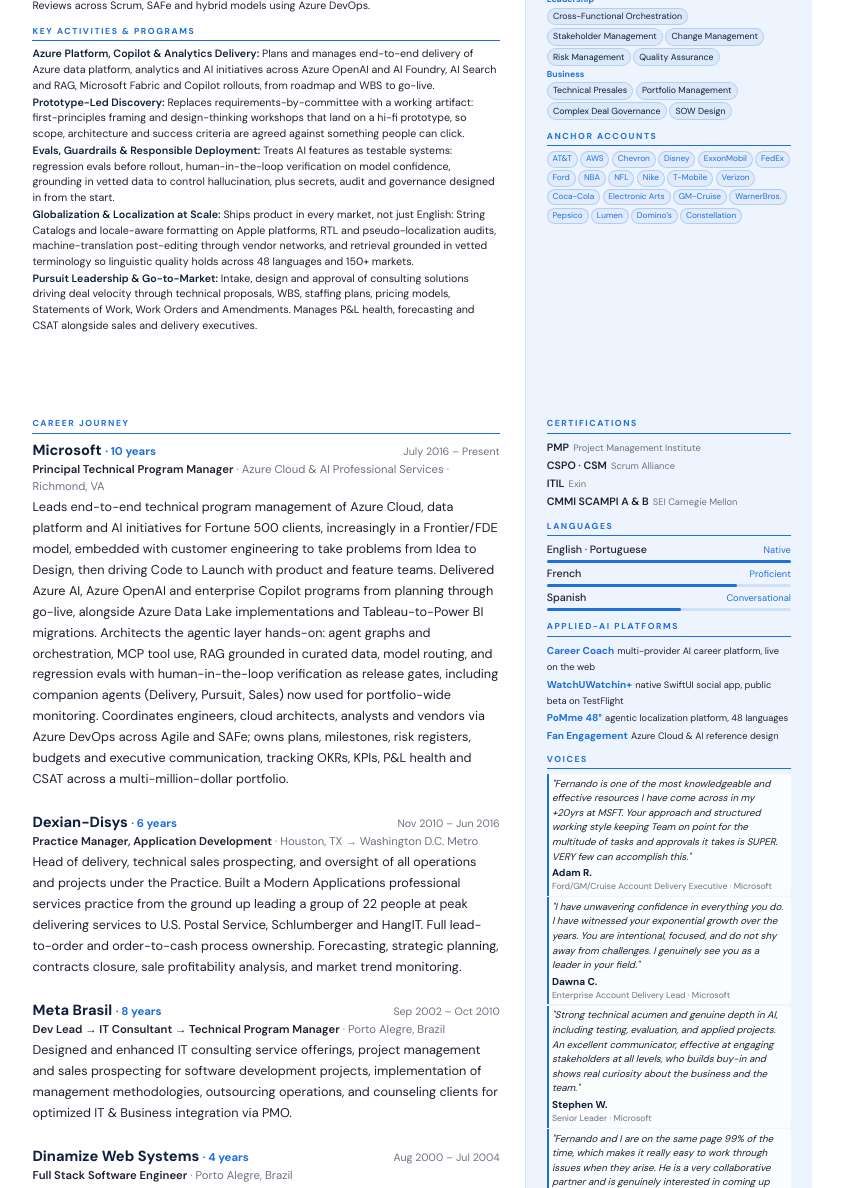
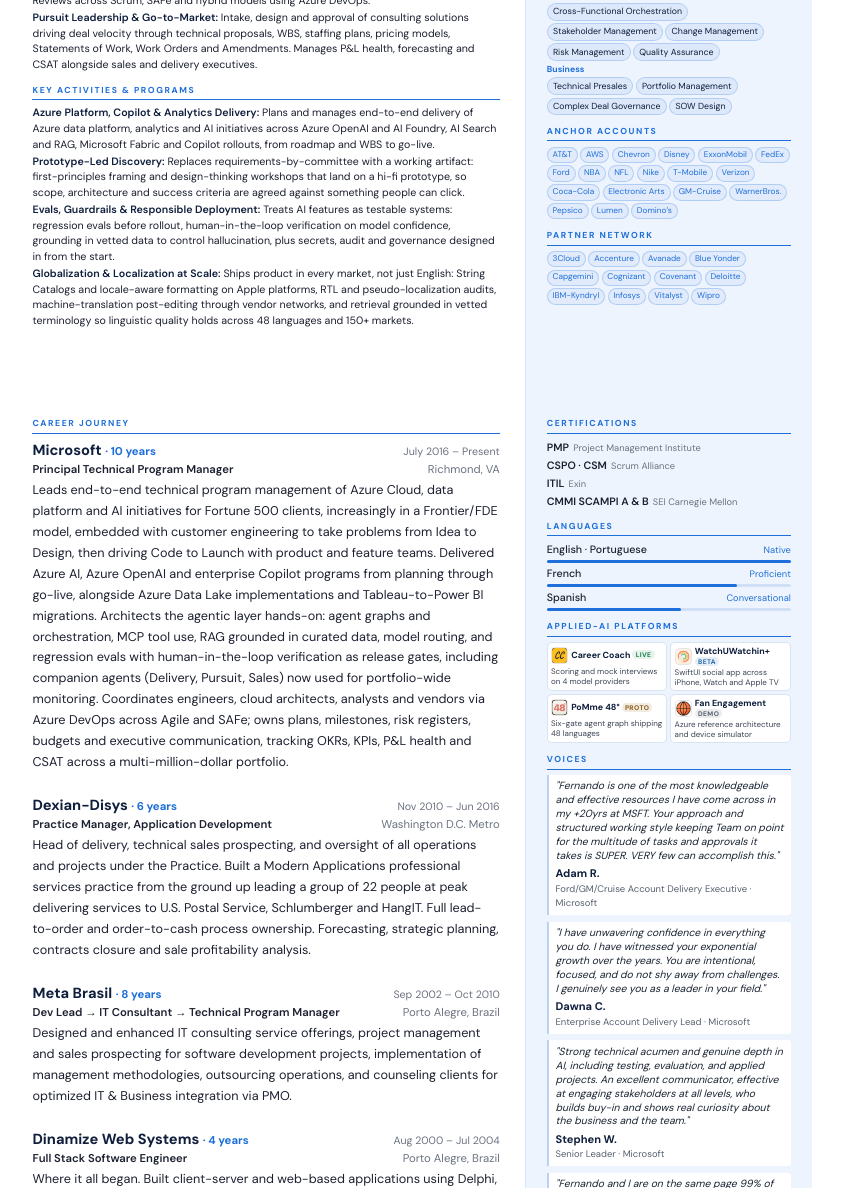
Before and after one commit to fefoabreu/fefoabreu.github.io, a plain HTML site: page resumes/resume-sr-tech-pm.html in a window 1280 px wide. Shown: the part 658-1846 px from the top of the page, without its empty margins (4-847 px from the left). Drawn offline with Linux system fonts and the light colour scheme.

Commit message:
Sr Tech PM: LinkedIn-style banner, PDF-matched Voices, 2x2 app-tile platforms, Partner Network, right-aligned locations

```diff
--- a/resumes/resume-sr-tech-pm.html
+++ b/resumes/resume-sr-tech-pm.html
@@ -73,22 +73,25 @@
       margin-top: .15rem;
       letter-spacing: .02em;
     }
-    .header-contact {
-      display: flex;
-      flex-wrap: wrap;
-      gap: .2rem .9rem;
-      margin-top: .3rem;
+    /* Name and credential chips share the first line, LinkedIn-style */
+    .header-top {
+      display: flex; align-items: center;
+      gap: .7rem; flex-wrap: wrap;
+    }
+    /* Two contact rows on a shared column grid so the items tabulate */
+    .header-grid {
+      display: grid;
+      grid-template-columns: 1.35fr 1.25fr 1fr;
+      gap: .16rem .6rem;
+      margin-top: .34rem;
       font-size: 7.5pt;
       color: rgba(255,255,255,.68);
     }
-    .header-contact a { color: rgba(255,255,255,.68); text-decoration: none; }
-    /* Second contact row (phone + location) sits tighter under the links */
-    .header-contact-2 { margin-top: .1rem; }
+    .header-grid a { color: rgba(255,255,255,.68); text-decoration: none; }
     .cert-tags {
       display: flex;
       flex-wrap: wrap;
       gap: .25rem;
-      margin-top: .18rem;
     }
     .cert-tag {
       font-size: 6.5pt;
@@ -185,8 +188,11 @@
       color: var(--text-muted);
       margin-top: .05rem;
       margin-bottom: .1rem;
+      display: flex; justify-content: space-between;
+      align-items: baseline; gap: .6rem;
     }
     .job-meta strong { font-weight: 600; color: var(--text); }
+    .job-loc { white-space: nowrap; }
     .job-desc {
       font-size: 9.5pt;
       color: var(--text);
@@ -226,13 +232,46 @@
     .achievement-star { color: var(--gold); font-size: 9pt; flex-shrink: 0; margin-top: 1px; }
     .achievement p { font-size: 7pt; color: var(--text); line-height: 1.4; }
 
-    /* ── SIDEBAR: APPLIED-AI PLATFORMS (honorable mention) ── */
-    .proj { margin-bottom: .1rem; line-height: 1.34; }
-    .proj-name {
-      font-size: 7.5pt; font-weight: 700; color: var(--blue);
+    /* ── SIDEBAR: APPLIED-AI PLATFORMS (2x2 app tiles) ── */
+    .app-grid {
+      display: grid;
+      grid-template-columns: 1fr 1fr;
+      gap: .16rem .2rem;
+    }
+    .app-tile {
+      display: grid;
+      grid-template-columns: 17px 1fr;
+      column-gap: .2rem; row-gap: .1rem;
+      align-items: center;
       text-decoration: none;
+      background: #ffffff;
+      border: 1px solid rgba(43,108,176,.18);
+      border-radius: 5px;
+      padding: .18rem .2rem;
     }
-    .proj-desc { font-size: 7pt; color: var(--text); }
+    .app-ico {
+      width: 17px; height: 17px; border-radius: 4px;
+      flex-shrink: 0; object-fit: cover;
+      border: .5px solid rgba(0,0,0,.10);
+    }
+    .app-name {
+      font-size: 6.6pt; font-weight: 700; color: #0f1f3d;
+      line-height: 1.18;
+    }
+    .app-state {
+      font-size: 5pt; font-weight: 700; letter-spacing: .06em;
+      text-transform: uppercase; border-radius: 6px;
+      padding: 0 .2rem; vertical-align: .5px; white-space: nowrap;
+    }
+    .app-state.live  { color: #1a7f4b; background: rgba(26,127,75,.10); }
+    .app-state.beta  { color: #2b6cb0; background: rgba(43,108,176,.12); }
+    .app-state.proto { color: #8a5a12; background: rgba(138,90,18,.12); }
+    .app-state.demo  { color: #57606f; background: rgba(87,96,111,.12); }
+    .app-desc {
+      grid-column: 1 / -1;
+      font-size: 6pt; color: #3b4454;
+      line-height: 1.22;
+    }
 
     /* ── SIDEBAR: CLIENT TAGS ─────────────────────────── */
     .client-tags {
@@ -283,21 +322,24 @@
     }
 
     /* ── SIDEBAR: TESTIMONIALS ────────────────────────── */
+    /* Measured from the Partner Commercial Lead PDF: solid white card,
+       soft #b9d2f2 rail, roomier gaps and larger quote type. */
     .testimonial {
-      background: rgba(255,255,255,.72);
-      border-left: 2.5px solid var(--blue);
-      padding: .15rem .2rem;
-      margin-bottom: .1rem;
-      border-radius: 0 4px 4px 0;
+      background: #ffffff;
+      border-left: 2.5px solid #b9d2f2;
+      padding: .28rem .42rem .3rem;
+      margin-bottom: .42rem;
+      border-radius: 0 3px 3px 0;
     }
+    .testimonial:last-child { margin-bottom: 0; }
     .testimonial-text {
-      font-size: 7.3pt;
+      font-size: 7.8pt;
       font-style: italic;
-      color: var(--text);
-      line-height: 1.5;
+      color: #1a2433;
+      line-height: 1.34;
     }
-    .testimonial-author { font-size: 7.5pt; font-weight: 700; color: var(--navy); margin-top: .08rem; }
-    .testimonial-role   { font-size: 6.5pt; color: var(--text-muted); }
+    .testimonial-author { font-size: 8.3pt; font-weight: 700; color: #0f1f3d; margin-top: .14rem; }
+    .testimonial-role   { font-size: 7.1pt; color: #57606f; }
 
     /* ── SIDEBAR: HOBBIES ─────────────────────────────── */
     .hobby-item {
@@ -330,24 +372,24 @@
 
   <header class="header">
     <div class="header-text">
-      <div class="header-name">Fernando Abreu</div>
-      <div class="header-contact">
-        <a href="mailto:fefoabreu@gmail.com">fefoabreu@gmail.com</a>
+      <div class="header-top">
+        <div class="header-name">Fernando Abreu</div>
+        <div class="cert-tags">
+          <span class="cert-tag">PMP</span>
+          <span class="cert-tag">CSPO</span>
+          <span class="cert-tag">CSM</span>
+          <span class="cert-tag">ITIL</span>
+          <span class="cert-tag">CMMI</span>
+          <span class="cert-tag">MBA</span>
+        </div>
+      </div>
+      <div class="header-grid">
         <a href="https://fefoabreu.me">fefoabreu.me</a>
         <a href="https://github.com/fefoabreu">github.com/fefoabreu</a>
         <a href="https://linkedin.com/in/fefoabreu">linkedin.com/in/fefoabreu</a>
-      </div>
-      <div class="header-contact header-contact-2">
-        <span>📞 804.773.5483</span>
-        <span>📍 Richmond, VA</span>
-      </div>
-      <div class="cert-tags">
-        <span class="cert-tag">PMP</span>
-        <span class="cert-tag">CSPO</span>
-        <span class="cert-tag">CSM</span>
-        <span class="cert-tag">ITIL</span>
-        <span class="cert-tag">CMMI</span>
-        <span class="cert-tag">MBA</span>
+        <a href="mailto:fefoabreu@gmail.com">fefoabreu@gmail.com</a>
+        <span>804.773.5483</span>
+        <span>Richmond, VA</span>
       </div>
     </div>
     <img src="../assets/profile.jpg" alt="Fernando Abreu" class="header-photo" />
@@ -370,6 +412,7 @@
           <li><strong>Agentic Architecture, Hands-On:</strong> Designs and builds the systems, not just the plan. Agent graphs and stateful orchestration (LangGraph, Claude Agent SDK), MCP connectors and function calling for deterministic tool use, RAG grounded in curated golden datasets, multi-provider routing across Claude, GPT, Gemini and Perplexity, and regression evals plus human-in-the-loop verification as release gates. Runs companion agents (Delivery, Pursuit, Sales) for portfolio-wide monitoring.</li>
           <li><strong>0→1 from First Principles:</strong> Decomposes a problem to its irreducible parts, then uses design thinking to reach a hi-fi, clickable prototype stakeholders can react to before production code exists, compressing discovery-to-alignment from months to days and giving engineering a spec it can build against rather than a document to interpret.</li>
           <li><strong>Stakeholder Management &amp; Program Governance:</strong> Translates complex technical concepts into clear updates for executive stakeholders. Manages plans, milestones, dependencies, budgets, risks and change requests; tracks OKRs, KPIs and delivery health in Monthly Business Reviews across Scrum, SAFe and hybrid models using Azure DevOps.</li>
+          <li><strong>Pursuit Leadership &amp; Go-to-Market:</strong> Intake, design and approval of consulting solutions driving deal velocity through technical proposals, WBS, staffing plans, pricing models, Statements of Work, Work Orders and Amendments. Manages P&amp;L health, forecasting and CSAT alongside sales and delivery executives.</li>
         </ul>
       </div>
 
@@ -380,7 +423,6 @@
           <li><strong>Prototype-Led Discovery:</strong> Replaces requirements-by-committee with a working artifact: first-principles framing and design-thinking workshops that land on a hi-fi prototype, so scope, architecture and success criteria are agreed against something people can click.</li>
           <li><strong>Evals, Guardrails &amp; Responsible Deployment:</strong> Treats AI features as testable systems: regression evals before rollout, human-in-the-loop verification on model confidence, grounding in vetted data to control hallucination, plus secrets, audit and governance designed in from the start.</li>
           <li><strong>Globalization &amp; Localization at Scale:</strong> Ships product in every market, not just English: String Catalogs and locale-aware formatting on Apple platforms, RTL and pseudo-localization audits, machine-translation post-editing through vendor networks, and retrieval grounded in vetted terminology so linguistic quality holds across 48 languages and 150+ markets.</li>
-          <li><strong>Pursuit Leadership &amp; Go-to-Market:</strong> Intake, design and approval of consulting solutions driving deal velocity through technical proposals, WBS, staffing plans, pricing models, Statements of Work, Work Orders and Amendments. Manages P&amp;L health, forecasting and CSAT alongside sales and delivery executives.</li>
         </ul>
       </div>
 
@@ -496,7 +538,24 @@
           <span class="client-tag">Pepsico</span>
           <span class="client-tag">Lumen</span>
           <span class="client-tag">Domino’s</span>
-          <span class="client-tag">Constellation</span>
+        </div>
+      </div>
+
+      <div class="sidebar-section">
+        <div class="section-label">Partner Network</div>
+        <div class="client-tags">
+          <span class="client-tag">3Cloud</span>
+          <span class="client-tag">Accenture</span>
+          <span class="client-tag">Avanade</span>
+          <span class="client-tag">Blue Yonder</span>
+          <span class="client-tag">Capgemini</span>
+          <span class="client-tag">Cognizant</span>
+          <span class="client-tag">Covenant</span>
+          <span class="client-tag">Deloitte</span>
+          <span class="client-tag">IBM-Kyndryl</span>
+          <span class="client-tag">Infosys</span>
+          <span class="client-tag">Vitalyst</span>
+          <span class="client-tag">Wipro</span>
         </div>
       </div>
 
@@ -519,7 +578,7 @@
             <div class="job-company">Microsoft <span class="job-tenure">· 10 years</span></div>
             <div class="job-dates">July 2016 – Present</div>
           </div>
-          <div class="job-meta"><strong>Principal Technical Program Manager</strong> · Azure Cloud &amp; AI Professional Services · Richmond, VA</div>
+          <div class="job-meta"><strong>Principal Technical Program Manager</strong><span class="job-loc">Richmond, VA</span></div>
           <div class="job-desc">Leads end-to-end technical program management of Azure Cloud, data platform and AI initiatives for Fortune 500 clients, increasingly in a Frontier/FDE model, embedded with customer engineering to take problems from Idea to Design, then driving Code to Launch with product and feature teams. Delivered Azure AI, Azure OpenAI and enterprise Copilot programs from planning through go-live, alongside Azure Data Lake implementations and Tableau-to-Power BI migrations. Architects the agentic layer hands-on: agent graphs and orchestration, MCP tool use, RAG grounded in curated data, model routing, and regression evals with human-in-the-loop verification as release gates, including companion agents (Delivery, Pursuit, Sales) now used for portfolio-wide monitoring. Coordinates engineers, cloud architects, analysts and vendors via Azure DevOps across Agile and SAFe; owns plans, milestones, risk registers, budgets and executive communication, tracking OKRs, KPIs, P&amp;L health and CSAT across a multi-million-dollar portfolio.</div>
         </div>
 
@@ -528,8 +587,8 @@
             <div class="job-company">Dexian-Disys <span class="job-tenure">· 6 years</span></div>
             <div class="job-dates">Nov 2010 – Jun 2016</div>
           </div>
-          <div class="job-meta"><strong>Practice Manager, Application Development</strong> · Houston, TX → Washington D.C. Metro</div>
-          <div class="job-desc">Head of delivery, technical sales prospecting, and oversight of all operations and projects under the Practice. Built a Modern Applications professional services practice from the ground up leading a group of 22 people at peak delivering services to U.S. Postal Service, Schlumberger and HangIT. Full lead-to-order and order-to-cash process ownership. Forecasting, strategic planning, contracts closure, sale profitability analysis, and market trend monitoring.</div>
+          <div class="job-meta"><strong>Practice Manager, Application Development</strong><span class="job-loc">Washington D.C. Metro</span></div>
+          <div class="job-desc">Head of delivery, technical sales prospecting, and oversight of all operations and projects under the Practice. Built a Modern Applications professional services practice from the ground up leading a group of 22 people at peak delivering services to U.S. Postal Service, Schlumberger and HangIT. Full lead-to-order and order-to-cash process ownership. Forecasting, strategic planning, contracts closure and sale profitability analysis.</div>
         </div>
 
         <div class="job">
@@ -537,7 +596,7 @@
             <div class="job-company">Meta Brasil <span class="job-tenure">· 8 years</span></div>
             <div class="job-dates">Sep 2002 – Oct 2010</div>
           </div>
-          <div class="job-meta"><strong>Dev Lead → IT Consultant → Technical Program Manager</strong> · Porto Alegre, Brazil</div>
+          <div class="job-meta"><strong>Dev Lead → IT Consultant → Technical Program Manager</strong><span class="job-loc">Porto Alegre, Brazil</span></div>
           <div class="job-desc">Designed and enhanced IT consulting service offerings, project management and sales prospecting for software development projects, implementation of management methodologies, outsourcing operations, and counseling clients for optimized IT &amp; Business integration via PMO.</div>
         </div>
 
@@ -546,7 +605,7 @@
             <div class="job-company">Dinamize Web Systems <span class="job-tenure">· 4 years</span></div>
             <div class="job-dates">Aug 2000 – Jul 2004</div>
           </div>
-          <div class="job-meta"><strong>Full Stack Software Engineer</strong> · Porto Alegre, Brazil</div>
+          <div class="job-meta"><strong>Full Stack Software Engineer</strong><span class="job-loc">Porto Alegre, Brazil</span></div>
           <div class="job-desc">Where it all began. Built client-server and web-based applications using Delphi, Visual Basic, ASP.NET, and SQL Server. Developed foundational skills in database administration, UX/UI wireframing, and product engineering.</div>
         </div>
 
@@ -622,10 +681,28 @@
 
       <div class="sidebar-section">
         <div class="section-label">Applied-AI Platforms</div>
-        <div class="proj"><a href="https://fefoabreu.me/career-coach/" class="proj-name">Career Coach</a> <span class="proj-desc">multi-provider AI career platform, live on the web</span></div>
-        <div class="proj"><a href="https://testflight.apple.com/join/rX8vWttz" class="proj-name">WatchUWatchin+</a> <span class="proj-desc">native SwiftUI social app, public beta on TestFlight</span></div>
-        <div class="proj"><a href="https://fefoabreu.me/PoMme48/" class="proj-name">PoMme 48°</a> <span class="proj-desc">agentic localization platform, 48 languages</span></div>
-        <div class="proj"><a href="https://fefoabreu.me/Fan-Engagement/" class="proj-name">Fan Engagement</a> <span class="proj-desc">Azure Cloud &amp; AI reference design</span></div>
+        <div class="app-grid">
+          <a class="app-tile" href="https://fefoabreu.me/career-coach/">
+            <img class="app-ico" src="../assets/app-icons/career-coach.png" alt="" />
+            <div class="app-name">Career Coach <span class="app-state live">live</span></div>
+            <div class="app-desc">Scoring and mock interviews on 4 model providers</div>
+          </a>
+          <a class="app-tile" href="https://testflight.apple.com/join/rX8vWttz">
+            <img class="app-ico" src="../assets/app-icons/watchuwatchin.png" alt="" />
+            <div class="app-name">WatchUWatchin+ <span class="app-state beta">beta</span></div>
+            <div class="app-desc">SwiftUI social app across iPhone, Watch and Apple TV</div>
+          </a>
+          <a class="app-tile" href="https://fefoabreu.me/PoMme48/">
+            <img class="app-ico" src="../assets/app-icons/pomme48.png" alt="" />
+            <div class="app-name">PoMme 48° <span class="app-state proto">proto</span></div>
+            <div class="app-desc">Six-gate agent graph shipping 48 languages</div>
+          </a>
+          <a class="app-tile" href="https://fefoabreu.me/Fan-Engagement/">
+            <img class="app-ico" src="../assets/app-icons/fan-engagement.png" alt="" />
+            <div class="app-name">Fan Engagement <span class="app-state demo">demo</span></div>
+            <div class="app-desc">Azure reference architecture and device simulator</div>
+          </a>
+        </div>
       </div>
 
       <div class="sidebar-section">
@@ -664,9 +741,7 @@
         <div class="hobby-item"><span class="hobby-dot">·</span><span>Water Sports, Skiing, 10k Running, HIIT</span></div>
         <div class="hobby-item"><span class="hobby-dot">·</span><span>F1, Broadway, Major Leagues, World Travel</span></div>
         <div class="hobby-item"><span class="hobby-dot">·</span><span>"The Book of Alessia Faye": Girl Dad</span></div>
-        <div class="hobby-item"><span class="hobby-dot">·</span><span>Pet parent (Doce &amp; Salgada)</span></div>
         <div class="hobby-item"><span class="hobby-dot">·</span><span>Reading: J. Grisham, M. Gladwell, W. Isaacson</span></div>
-        <div class="hobby-item"><span class="hobby-dot">·</span><span>Passe Completo Rádio! &amp; How I Built This</span></div>
       </div>
 
     </div>
```
Also changed, not shown: assets/app-icons/career-coach.png (added), assets/app-icons/fan-engagement.png (added), assets/app-icons/pomme48.png (added), assets/app-icons/watchuwatchin.png (added), 3 other files.
